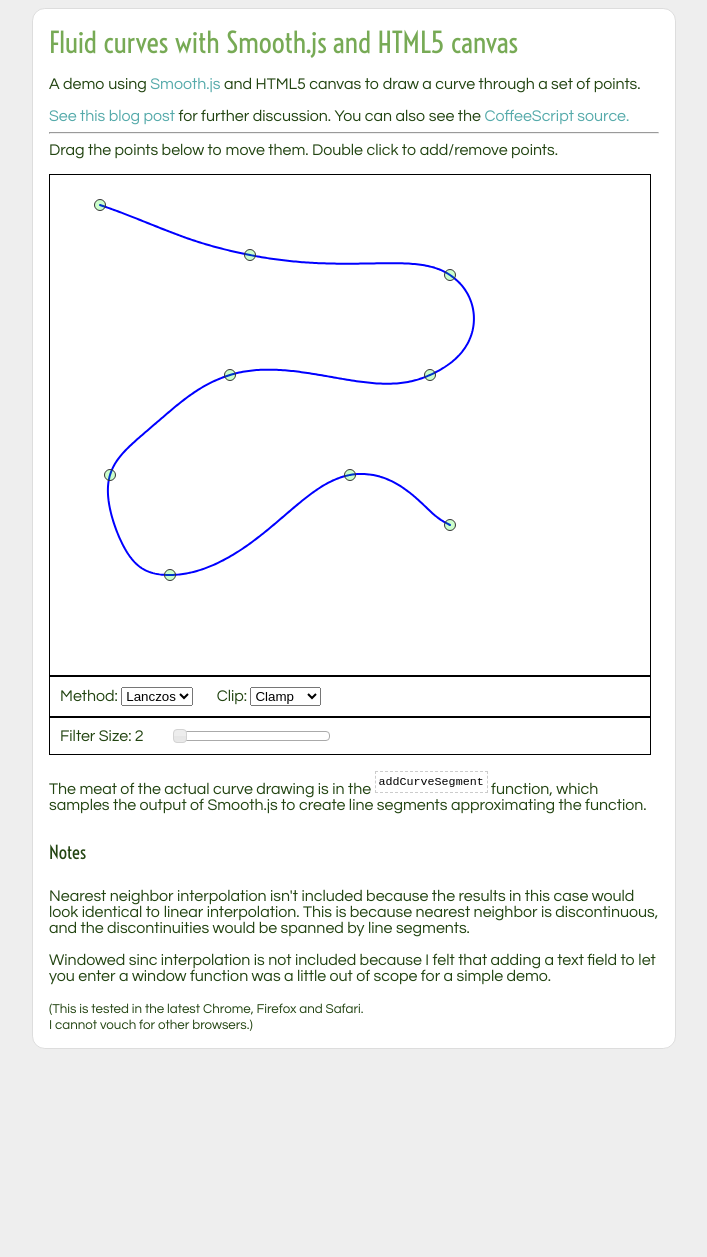
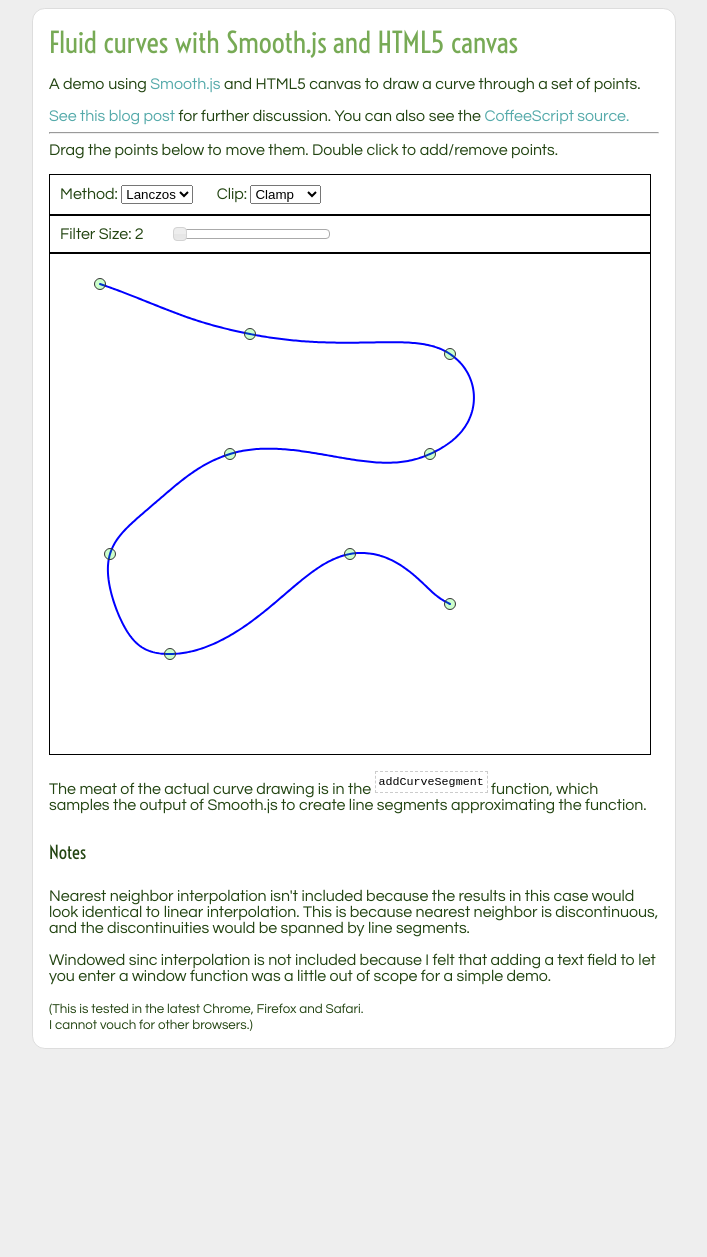
Before and after one commit to osuushi/osuushi.github.com, a Jekyll site: the page plotdemo016.html, which Jekyll copies as it is, in a window 1280 px wide. Shown: the whole page, without its empty margins (238-945 px from the left). Built offline with Jekyll 4.4.1, drawn with Linux system fonts in a browser that asks for light colours; nearby versions of some CDN libraries.

Commit message:
Move controls to top of demo

```diff
--- a/plotdemo016.html
+++ b/plotdemo016.html
@@ -27,7 +27,6 @@
 		</a>
 		<hr>
 		Drag the points below to move them. Double click to add/remove points.<br><br>
-		<div id = 'plot-box'></div>
 		<div class = 'config-box'>
 			<label for="method">Method: </label>
 			<select id = 'method'>
@@ -53,6 +52,8 @@
 			Filter Size: <div id = 'lanczosfiltersize' style = "display:inline-block;width:30px">2</div>
 			<div id="lanczos-slider" style="display:inline-block; margin-left:10px;width:150px;font-size:10px"></div>
 		</div>
+		<div id = 'plot-box'></div>
+
 		<br>
 		The meat of the actual curve drawing is in the <code>addCurveSegment</code> function, which samples
 		the output of Smooth.js to create line segments approximating the function.
```
